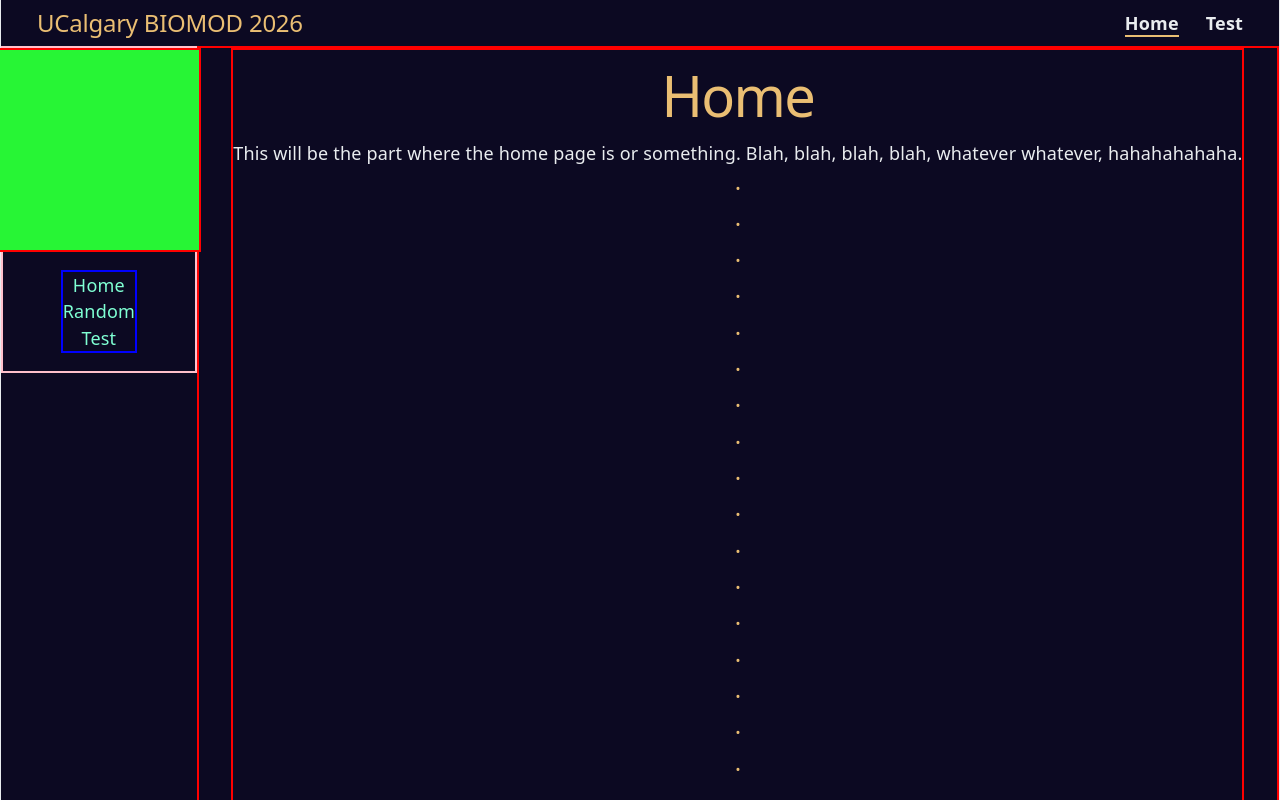
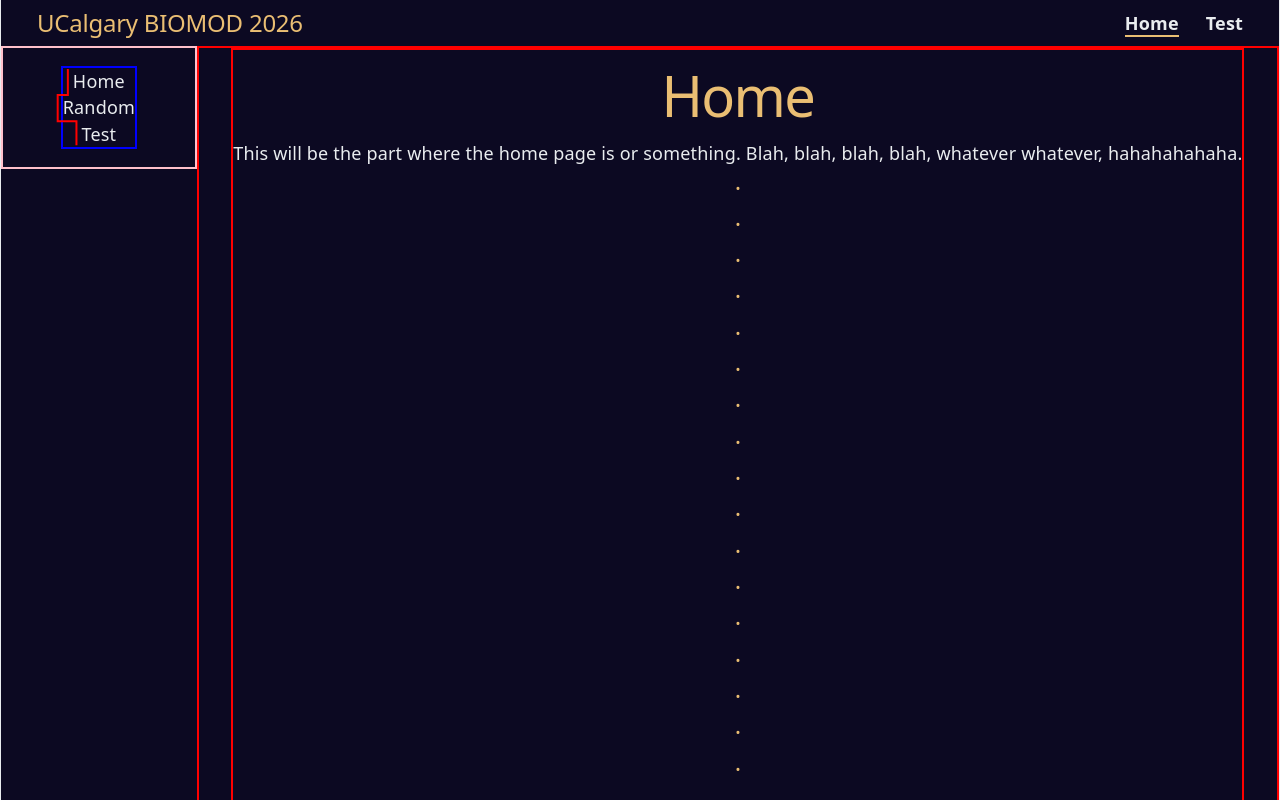
Before and after one commit to UCalgary-BIOMOD/UCalgary-BIOMOD-2026-Wiki, a React (Vite) app in the folder biomod-wiki/: page / in a window 1280 px wide. Shown: the top 800 px of the page. Built offline with nearby package versions, Linux system fonts and the light colour scheme.

Commit message:
feat: Add line indicator on the side navigation bar
Following the codepen linked on PageLayout.jsx, I was successfully able to add a line that snakes alongside the page links on the side navigation bar. I seek to make it smoothly transition next.

```diff
--- a/biomod-wiki/src/Components/PageLayout.jsx
+++ b/biomod-wiki/src/Components/PageLayout.jsx
@@ -1,26 +1,112 @@
 import styles from "./PageLayout.module.css"
 import {useEffect, useState, useRef} from "react"
 import {motion,  useScroll, useTransform} from "framer-motion"
-function SideNav({sections, activeIds, scrollYProgress}) {
-    const colorChange = useTransform(
-            scrollYProgress,
-            [0, 1],
-            ["#27F535","#27B7F5" ]
-        )
+function SideNav({sections, activeIds, pageRef}) { //https://codepen.io/agrimsrud/pen/XWNLMeW
+    const pathRef = useRef(null)
+    const itemRefs = useRef({})
+    const itemDataRef = useRef({})
+    const lastPathRef = useRef({ start: null, end: null })
+
+    function drawPath() {
+
+        const svg = pathRef.current
+        if (!svg) return
+        const navPath = svg.querySelector("path")
+        if (!navPath) return
+        let path = []
+        let pathIndent
+
+        sections.forEach((section, i) => {
+            const anchor = itemRefs.current[section.id]
+            if (!anchor) return
+
+            const rect = anchor.getBoundingClientRect()
+            const svgRect = svg.getBoundingClientRect()
+
+            const x = rect.left - svgRect.left - 5
+            const y = rect.top - svgRect.top
+            const height = rect.height
+            if (i === 0) {
+                path.push(`M`, x, y, `L`, x, y + height)
+                itemDataRef.current[section.id] = {pathStart: 0}
+            } else {
+                if (pathIndent !== x) {
+                    path.push(`L`, pathIndent, y)
+                }
+                path.push(`L`, x, y)
+
+                navPath.setAttribute(`d`, path.join(' '))
+                const pathStart = navPath.getTotalLength() || 0
+                path.push(`L`, x, y + height)
+                itemDataRef.current[section.id] = {pathStart}
+            }
+            pathIndent = x
+            navPath.setAttribute(`d`, path.join(' '))
+            const pathEnd = navPath.getTotalLength()
+            itemDataRef.current[section.id] = {
+                ...itemDataRef.current[section.id], pathEnd
+            }
+            console.log("PATH:", path.join(" "))
+        })
+    }
+    function syncPath() {
+        const svg = pathRef.current
+        if (!svg) return
+
+        const navPath = svg.querySelector("path")
+        if (!navPath) return
+
+        const itemData = itemDataRef.current
+        const pathLength = navPath.getTotalLength()
+
+        let pathStart = pathLength
+        let pathEnd = 0
+
+        let someActive = false
+        Object.entries(itemData).forEach(([id, data]) => {
+            if (activeIds.has(id)) {
+                someActive = true
+                pathStart = Math.min(data.pathStart, pathStart)
+                pathEnd = Math.max(data.pathEnd, pathEnd)
+            }
+        })
+
+        if (someActive && pathStart < pathEnd) {
+            const dashArray = `1 ${pathStart} ${pathEnd - pathStart} ${pathLength}`
+
+            navPath.style.setProperty("stroke-dashoffset", "1")
+            navPath.style.setProperty("stroke-dasharray", dashArray)
+            navPath.style.setProperty("opacity", 1)
+        }
+        const { start: lastStart, end: lastEnd } = lastPathRef.current
+
+        if (pathStart !== lastStart || pathEnd !== lastEnd) {
+            // update path
+            lastPathRef.current = { start: pathStart, end: pathEnd }
+        }
+    }
+    useEffect(() => {
+        const id = requestAnimationFrame(() => {
+            drawPath()
+            syncPath()
+        })
+        return () => cancelAnimationFrame(id)
+    }, [sections])
+
+        useEffect(() => {
+        syncPath()
+    }, [activeIds])
     return (
         <nav className = {styles.sideNav}>
-            <motion.div style = {{
-                width:200,
-                height:200,
-                border: "2px solid red",
-                backgroundColor: colorChange,
-            }}/>
+            <svg xmlns="http://www.w3.org/2000/svg" ref = {pathRef} width = "200px" height = "500px" >
+                <path stroke="red" strokeWidth="2" fill="none" />
+            </svg>
             <ul>
                 {sections.map((section) => ( //https://sentry.io/answers/react-for-loops/
                     <li key={section.id}>
                         <a
                         href={`#${section.id}`}
-                        className = {activeIds.has(section.id) ? styles.active: ""}
+                        ref = {(element) => (itemRefs.current[section.id] = element)}
                         >
                         {section.title}
                         </a>
@@ -34,7 +120,8 @@ function SideNav({sections, activeIds, scrollYProgress}) {
 
 export default function PageLayout({sections}) {
     const [activeIds, setActiveIds] = useState(new Set())
-
+    const visibleClass = "visible"
+    const pageRef = useRef(null)
     useEffect(() => {
         const options = {
             root: null,
@@ -56,23 +143,20 @@ export default function PageLayout({sections}) {
         }
 
         const observer = new IntersectionObserver(callback,options)
-        const sectionElements = document.querySelectorAll("section")
+        const sectionElements = pageRef.current?.querySelectorAll("section") || []
         sectionElements.forEach((element) => observer.observe(element))
         return () => observer.disconnect()
         }, [])
 
-    const scrollRef = useRef(null)
-    const { scrollYProgress } = useScroll({
-        container: scrollRef
-    })
+
 
 
 
 
     return (
-        <div className = {styles.pageLayout} ref = {scrollRef} >
+        <div className = {styles.pageLayout} ref = {pageRef} >
 
-            <SideNav sections = {sections} activeIds = {activeIds} scrollYProgress ={scrollYProgress}></SideNav>
+            <SideNav sections = {sections} activeIds = {activeIds} pageRef = {pageRef}></SideNav>
 
             <main className = {styles.page} >
                 {sections.map(section => (
--- a/biomod-wiki/src/Components/PageLayout.module.css
+++ b/biomod-wiki/src/Components/PageLayout.module.css
@@ -22,6 +22,7 @@
     top:0;
 
     height: fit-content;
+
 }
 
 .sideNav ul{
@@ -43,3 +44,12 @@
 .sideNav ul a.active{
     color:aquamarine;
 }
+
+.sideNav svg {
+    position: absolute;
+  top: 0;
+  left: 0;
+  width: 100%;
+  height: 100%;
+  pointer-events: none;
+}
```
